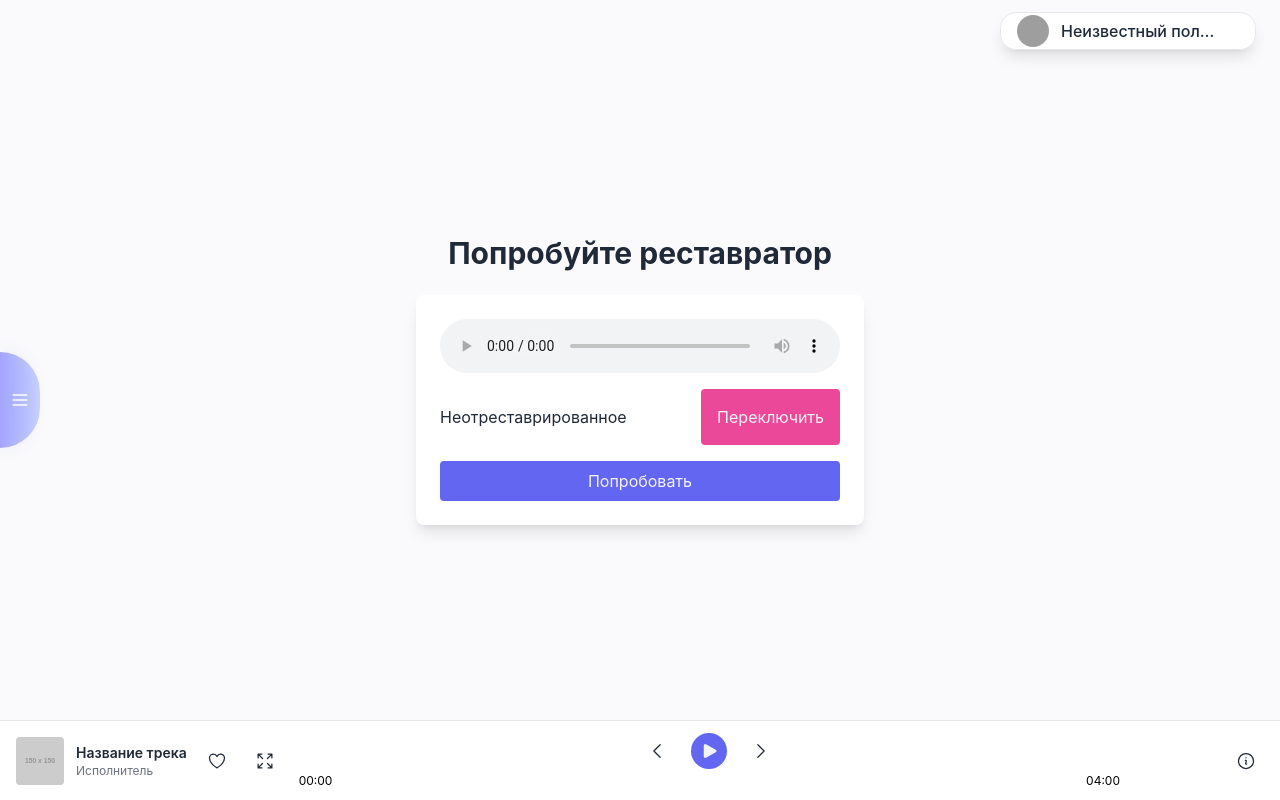
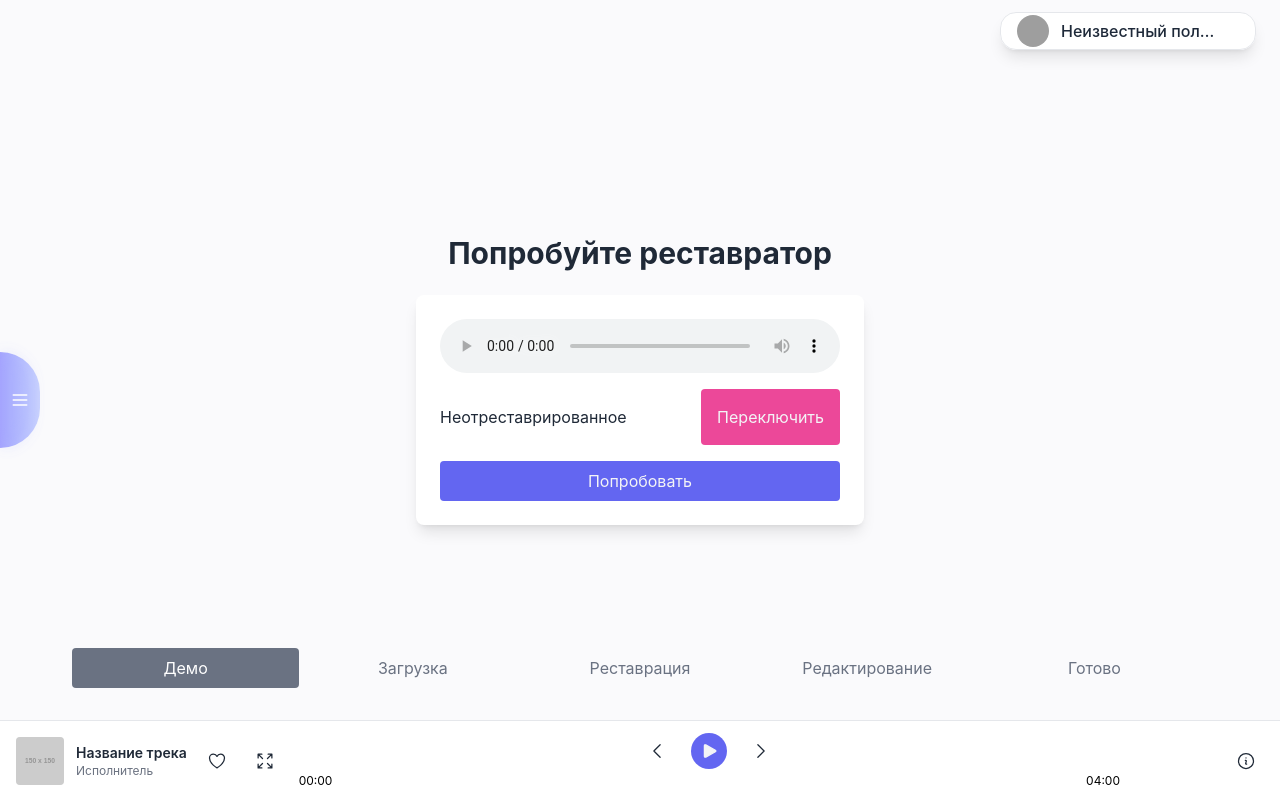
Before and after one commit to sowwds/VOV, a Vue app: page /restoration in a window 1280 px wide. Before the commit this address led to /restoration/step1. Built offline with nearby package versions, Linux system fonts and the light colour scheme; sample sign-in values are in the browser's storage; grey boxes are pictures that could not be loaded.

Commit message:
changed restoration page logic, implemented component structure

```diff
--- a/src/components/StepIndicator.vue
+++ b/src/components/StepIndicator.vue
@@ -1,29 +1,33 @@
 <script setup>
-import { useRoute } from 'vue-router';
+import { useRestorationStore } from '@/store/restoration';
 
-const route = useRoute();
+const restorationStore = useRestorationStore();
 const steps = [
-  { path: '/restoration/step2', name: 'Загрузка', namemobile: '1' },
-  { path: '/restoration/step3', name: 'Реставрация', namemobile: '2' },
-  { path: '/restoration/step4', name: 'Редактирование', namemobile: '3' },
-  { path: '/restoration/step5', name: 'Готово', namemobile: '4' },
+  { number: 1, name: 'Демо', namemobile: '1' },
+  { number: 2, name: 'Загрузка', namemobile: '2' },
+  { number: 3, name: 'Реставрация', namemobile: '3' },
+  { number: 4, name: 'Редактирование', namemobile: '4' },
+  { number: 5, name: 'Готово', namemobile: '5' },
 ];
 
-const isActive = (stepPath) => route.path === stepPath;
+const isActive = (step) => restorationStore.currentStep === step.number;
 </script>
 
 <template>
   <div class="absolute bottom-0 w-full rounded">
-    <div class="flex justify-around items-center">
+    <div class="flex justify-around items-center bg-light-bg dark:bg-dark-bg p-2">
       <div
         v-for="(step, index) in steps"
         :key="index"
         class="flex-1 text-center py-2"
+
+
         :class="{
-          'text-gray-500 dark:text-gray-400': !isActive(step.path),
-          'text-white bg-gray-500 rounded': isActive(step.path)
+          'text-gray-500 dark:text-gray-400': !isActive(step),
+          'text-white bg-gray-500 rounded': isActive(step)
         }"
-      > <div class="hidden sm:block">{{ step.name }}</div>
+      >
+        <div class="hidden sm:block">{{ step.name }}</div>
         <div class="block sm:hidden">{{ step.namemobile }}</div>
       </div>
     </div>
@@ -31,7 +35,6 @@ const isActive = (stepPath) => route.path === stepPath;
 </template>
 
 <style scoped>
-/* Дополнительные стили для плавности (опционально) */
 .transition-colors {
   transition: background-color 0.3s ease, color 0.3s ease;
 }
--- a/src/views/RestorationStep1.vue
+++ b/src/components/steps/Step1Content.vue
@@ -1,11 +1,10 @@
 <script setup>
 import { ref, computed } from 'vue';
-import { useRouter } from 'vue-router';
+import { useRestorationStore } from '@/store/restoration';
 
-const router = useRouter();
+const restorationStore = useRestorationStore();
 const isRestored = ref(false);
 
-// Заглушки для аудиофайлов (заменить на реальные URL)
 const unrestoredAudioUrl = 'https://www.soundhelix.com/examples/mp3/SoundHelix-Song-1.mp3';
 const restoredAudioUrl = 'https://www.soundhelix.com/examples/mp3/SoundHelix-Song-2.mp3';
 
@@ -15,13 +14,13 @@ const toggleAudio = () => {
   isRestored.value = !isRestored.value;
 };
 
-const goToStep2 = () => {
-  router.push('/restoration/step2');
+const goToNext = () => {
+  restorationStore.setCurrentStep(2);
 };
 </script>
 
 <template>
-  <div class=" relative h-full flex flex-col items-center justify-center p-4">
+  <div class="relative h-full flex flex-col items-center justify-center p-4">
     <h1 class="text-3xl font-bold text-light-text dark:text-dark-text mb-6">Попробуйте реставратор</h1>
     <div class="bg-light-surface dark:bg-dark-surface p-6 rounded-lg shadow-lg w-full max-w-md">
       <audio :src="currentAudioUrl" controls class="w-full mb-4"></audio>
@@ -30,19 +29,15 @@ const goToStep2 = () => {
           {{ isRestored ? 'Отреставрированное' : 'Неотреставрированное' }}
         </span>
         <button
-          class="text-dark-text px-4 py-2 rounded
-          bg-light-secondary hover:bg-light-primary
-          dark:bg-dark-secondary dark:hover:bg-dark-primary"
+          class="text-dark-text px-4 py-2 rounded bg-light-secondary hover:bg-light-primary dark:bg-dark-secondary dark:hover:bg-dark-primary"
           @click="toggleAudio"
         >
           Переключить
         </button>
       </div>
       <button
-        class="w-full text-dark-text px-4 py-2 rounded
-        bg-light-primary hover:bg-light-secondary
-        dark:bg-dark-primary dark:hover:bg-dark-secondary"
-        @click="goToStep2"
+        class="w-full text-dark-text px-4 py-2 rounded bg-light-primary hover:bg-light-secondary dark:bg-dark-primary dark:hover:bg-dark-secondary"
+        @click="goToNext"
       >
         Попробовать
       </button>
--- a/src/views/RestorationStep2.vue
+++ b/src/components/steps/Step2Content.vue
@@ -47,7 +47,7 @@ const uploadFiles = async () => {
     try {
       console.log('Uploading files:', restorationStore.files);
       // В будущем заменить на fetch
-      router.push('/restoration/step3');
+      restorationStore.setCurrentStep(3);
     } catch (err) {
       console.error('Upload failed:', err);
     }
@@ -90,7 +90,5 @@ const uploadFiles = async () => {
         Загрузить
       </button>
     </div>
-
-  <StepIndicator />
   </div>
 </template>
--- a/src/views/RestorationStep3.vue
+++ b/src/components/steps/Step3Content.vue
@@ -2,12 +2,14 @@
 import StepIndicator from '@/components/StepIndicator.vue';
 import { onMounted } from 'vue';
 import { useRouter } from 'vue-router';
+import { useRestorationStore } from '@/store/restoration';
 
 const router = useRouter();
 
+const restorationStore = useRestorationStore();
 onMounted(() => {
   setTimeout(() => {
-    router.push('/restoration/step4');
+    restorationStore.setCurrentStep(4);
   }, 5000); // Имитация 5-секундной обработки
 });
 </script>
@@ -19,7 +21,6 @@ onMounted(() => {
       <p class="text-lg text-light-text dark:text-dark-text mb-4">Пожалуйста, подождите, пока мы обрабатываем ваше аудио...</p>
       <div class="spinner mx-auto"></div>
     </div>
-    <StepIndicator />
   </div>
 </template>
 
--- a/src/views/RestorationStep4.vue
+++ b/src/components/steps/Step4Content.vue
@@ -47,7 +47,7 @@ const onCoverSelect = (event) => {
 
 // Переход на следующий шаг
 const goToStep5 = () => {
-  router.push('/restoration/step5');
+    restorationStore.setCurrentStep(5);
 };
 </script>
 
@@ -128,6 +128,5 @@ const goToStep5 = () => {
         Продолжить
       </button>
     </div>
-    <StepIndicator />
   </div>
 </template>
--- a/src/views/RestorationStep5.vue
+++ b/src/components/steps/Step5Content.vue
@@ -26,7 +26,6 @@ const addToCollection = () => {
 
 <template>
   <div class=" relative h-full flex flex-col items-center justify-center p-4">
-    <StepIndicator />
     <h1 class="text-3xl font-bold text-light-text dark:text-dark-text mb-6">Реставрация завершена</h1>
     <div class="bg-light-surface dark:bg-dark-surface p-6 rounded-lg shadow-lg w-full max-w-md text-left">
         <div class="flex flex-wrap justify-around mb-4">
--- a/src/store/restoration.js
+++ b/src/store/restoration.js
@@ -2,41 +2,34 @@ import { defineStore } from 'pinia';
 
 export const useRestorationStore = defineStore('restoration', {
   state: () => ({
-    files: [], // Массив выбранных файлов для загрузки
-    title: '', // Название аудио
-    author: '', // Автор аудио
-    coverFile: null, // Объект File для обложки
-    restoredAudioUrl: '', // URL восстановленного аудио (заглушка)
+    currentStep: 1,
+    files: [],
+    title: '',
+    author: '',
+    coverFile: null,
+    restoredAudioUrl: '',
   }),
-
   actions: {
-    // Установить выбранные файлы
+    setCurrentStep(step) {
+      this.currentStep = step;
+    },
     setFiles(files) {
       this.files = files;
     },
-
-    // Установить название
     setTitle(title) {
       this.title = title;
     },
-
-    // Установить автора
     setAuthor(author) {
       this.author = author;
     },
-
-    // Установить файл обложки
     setCoverFile(file) {
       this.coverFile = file;
     },
-
-    // Установить URL восстановленного аудио
     setRestoredAudioUrl(url) {
       this.restoredAudioUrl = url;
     },
-
-    // Сбросить состояние (например, после завершения процесса)
     reset() {
+      this.currentStep = 1;
       this.files = [];
       this.title = '';
       this.author = '';
--- /dev/null
+++ b/src/views/Restoration.vue
@@ -0,0 +1,30 @@
+<script setup>
+import { computed } from 'vue';
+import { useRestorationStore } from '@/store/restoration';
+import StepIndicator from '@/components/StepIndicator.vue';
+import Step1Content from '@/components/steps/Step1Content.vue';
+import Step2Content from '@/components/steps/Step2Content.vue';
+import Step3Content from '@/components/steps/Step3Content.vue';
+import Step4Content from '@/components/steps/Step4Content.vue';
+import Step5Content from '@/components/steps/Step5Content.vue';
+
+const restorationStore = useRestorationStore();
+
+const currentComponent = computed(() => {
+  switch (restorationStore.currentStep) {
+    case 1: return Step1Content;
+    case 2: return Step2Content;
+    case 3: return Step3Content;
+    case 4: return Step4Content;
+    case 5: return Step5Content;
+    default: return null;
+  }
+});
+</script>
+
+<template>
+  <div class="relative h-full">
+      <component :is="currentComponent" />
+    <StepIndicator class="absolute bottom-0 w-full" />
+  </div>
+</template>
--- a/src/views/Restorator.vue
+++ /dev/null
@@ -1,44 +0,0 @@
-<script setup>
-import { ref } from 'vue';
-import UploadModal from '@/components/modal/UploadModal.vue';
-
-const isOpen = ref(false);
-
-const openUploadModal = () => {
-  console.log('Opening modal, isOpen:', true);
-  isOpen.value = true;
-};
-
-const closeUploadModal = () => {
-  console.log('Closing modal, isOpen:', false);
-  isOpen.value = false;
-};
-</script>
-
-<template>
-  <div class="background w-full h-full">
-    <div class="content relative text-white text-center p-5 flex flex-col items-center justify-center h-full">
-      <h1 class="text-4xl font-bold mb-4">Реставрация аудиозаписей</h1>
-      <p class="text-lg mb-6">Загрузите аудиозаписи для реставрации.</p>
-      <button
-        class="bg-gray-800 text-white px-4 py-2 rounded hover:bg-gray-700"
-        @click="openUploadModal"
-      >
-        Загрузить
-      </button>
-    </div>
-    <UploadModal :is-open="isOpen" @close="closeUploadModal" />
-  </div>
-</template>
-
-<style scoped>
-.background {
-  background-image: linear-gradient(
-    rgba(0, 0, 0, 0.7),
-    rgba(0, 0, 0, 0.7)
-  ),
-  url('https://img-s1.onedio.com/id-5ed8f8546a10a6e00ebf2a5e/rev-0/w-600/h-334/f-gif/s-05376e48073c28101c505d4a1c0c10eeb9922de2.gif');
-  background-size: cover;
-  background-position: center;
-}
-</style>
```
Also changed, not shown: src/router/index.js (+2 -23 lines).
